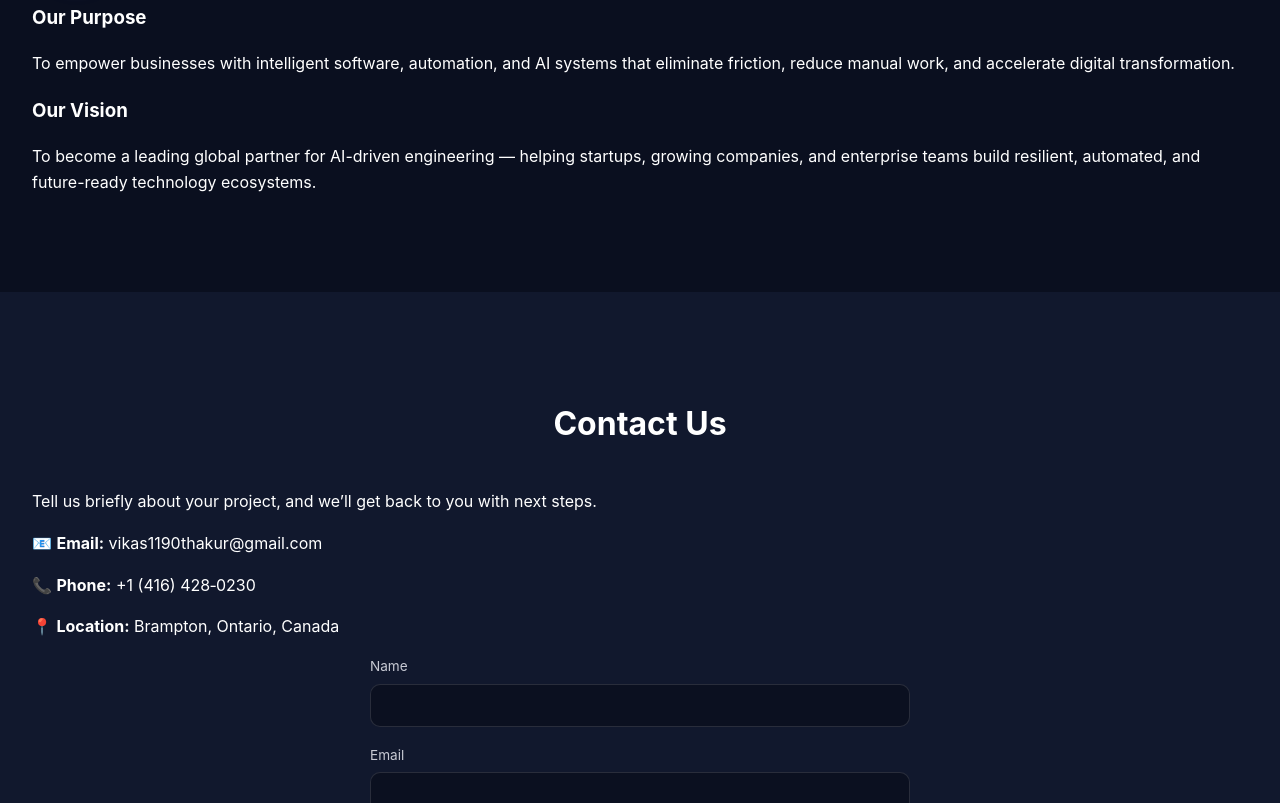
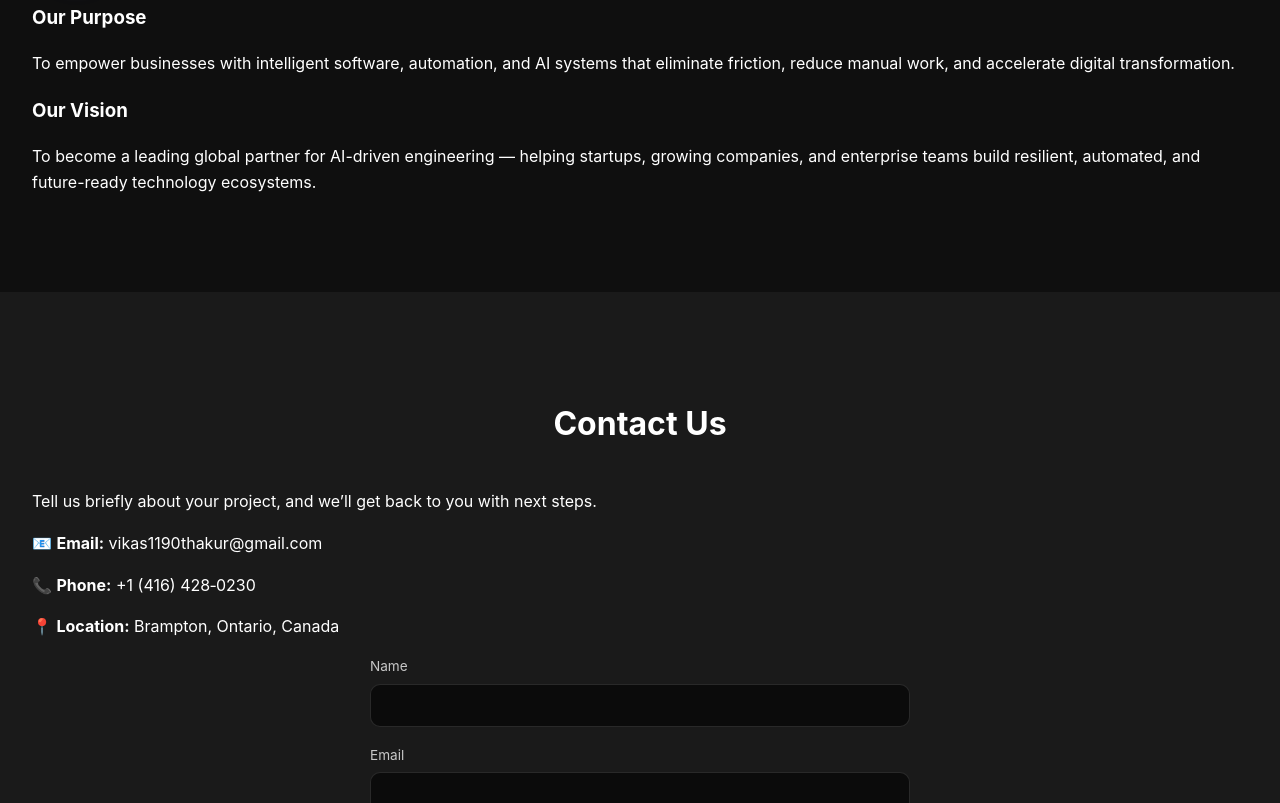
Before and after one commit to fantom872701/katalyst-site, a website: page index.html in a window 1280 px wide. Shown: the part 1997-2800 px from the top of the page. Drawn offline with Linux system fonts and the light colour scheme; no server answers.

Commit message:
Update styles.css

```diff
--- a/styles.css
+++ b/styles.css
@@ -3,12 +3,12 @@
 =========================== */
 
 :root {
-  --bg: #0a0f1f;
-  --bg-alt: #11182d;
+  --bg: #0f0f0f;        /* 60% main background */
+  --bg-alt: #1a1a1a;    /* 40% secondary background */
   --text: #ffffff;
-  --muted: #c7c9d3;
+  --muted: #c7c7c7;
   --accent: #6366f1;
-  --card-bg: #1a2238;
+  --card-bg: #1e1e1e;
   --transition: 0.25s ease;
 }
 
@@ -69,12 +69,13 @@ body {
 }
 
 /* ===========================
-   HERO SECTION
+   HERO SECTION (60%)
 =========================== */
 
 .hero {
   padding: 120px 32px;
   text-align: center;
+  background: var(--bg);
 }
 
 .hero h1 {
@@ -119,15 +120,16 @@ body {
 }
 
 /* ===========================
-   SECTIONS
+   SECTIONS (60/40 RULE)
 =========================== */
 
 .section {
   padding: 80px 32px;
+  background: var(--bg);
 }
 
 .section.alt {
-  background: var(--bg-alt);
+  background: var(--bg-alt); /* 40% background */
 }
 
 .section h2 {
@@ -178,7 +180,7 @@ body {
 }
 
 /* ===========================
-   CONTACT FORM
+   CONTACT FORM (Aligned)
 =========================== */
 
 form {
@@ -208,10 +210,10 @@ textarea {
   padding: 12px;
   border-radius: 10px;
   border: 1px solid rgba(255, 255, 255, 0.12);
-  background: #0b1020;
+  background: #0b0b0b;
   color: var(--text);
   font-size: 0.95rem;
-  box-sizing: border-box; /* CRITICAL FIX */
+  box-sizing: border-box;
 }
 
 textarea {
@@ -231,13 +233,13 @@ textarea:focus {
 }
 
 /* ===========================
-   FOOTER
+   FOOTER (60%)
 =========================== */
 
 .footer {
   text-align: center;
   padding: 24px;
-  background: var(--bg-alt);
+  background: var(--bg);
   margin-top: 40px;
 }
 
```
